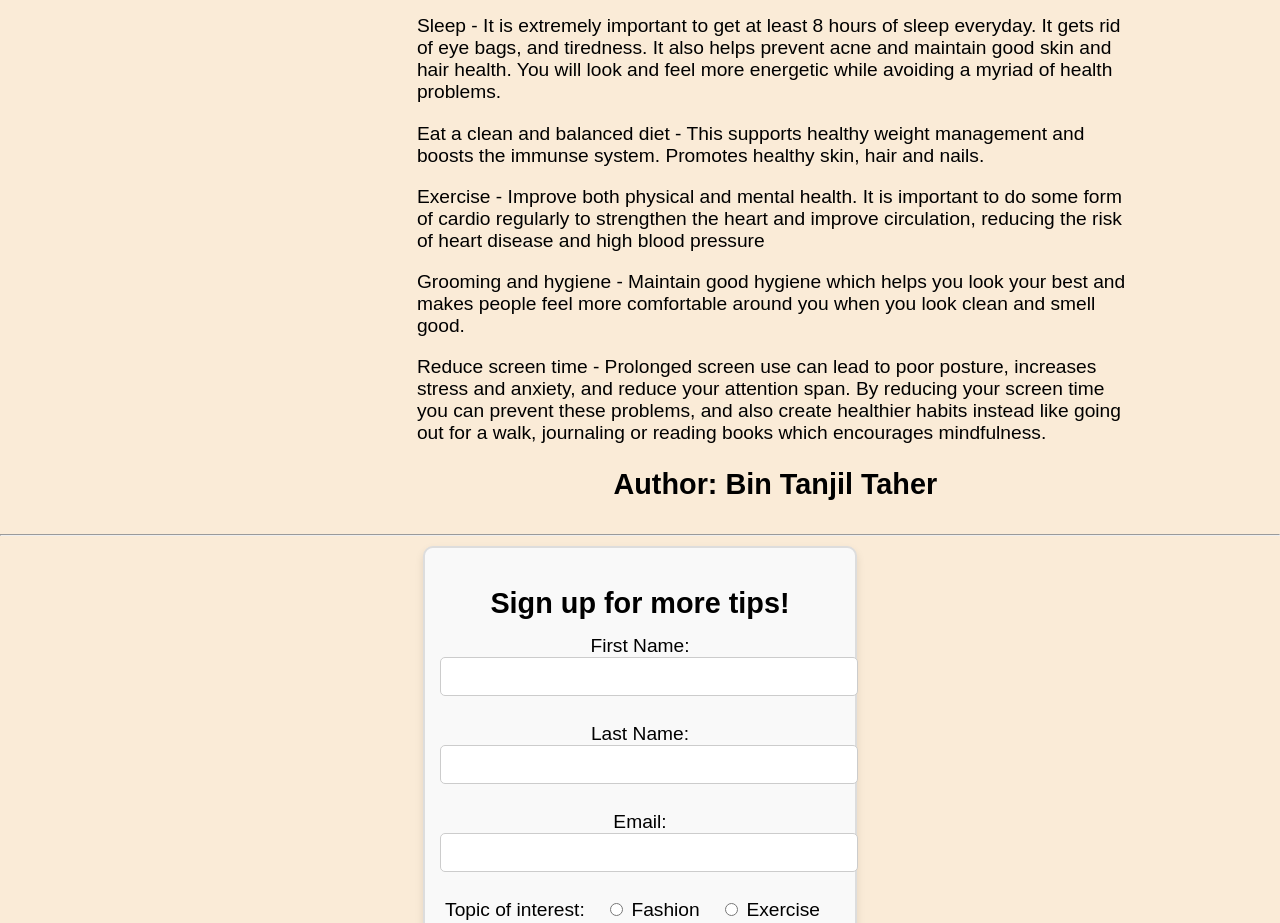
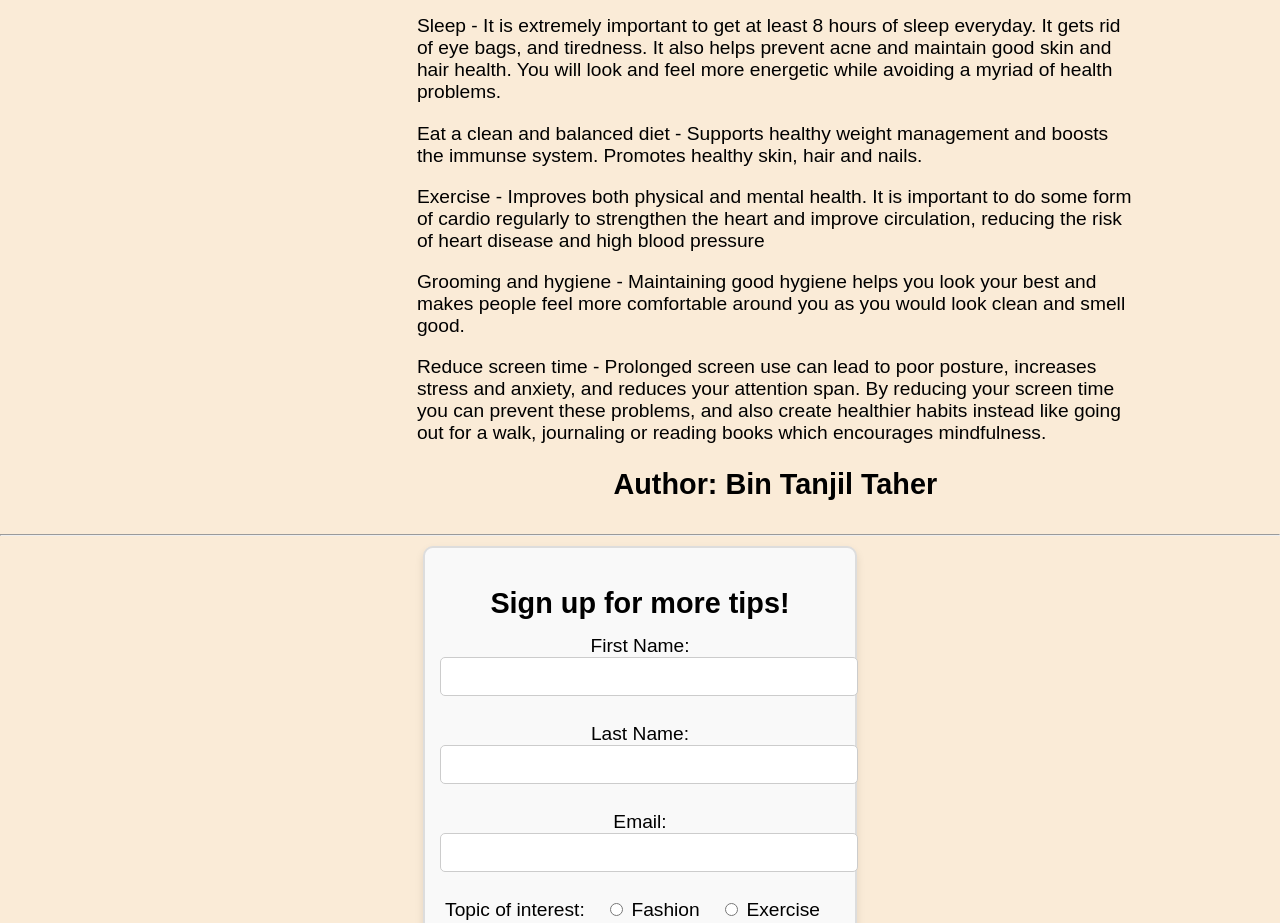
Before and after one commit to Tanjil-04/Tanjil-04.github.io, a plain HTML site: page index.html in a window 1280 px wide. Shown: the part 4780-5703 px from the top of the page. Drawn offline with Linux system fonts and the light colour scheme; a web font is replaced by a local one.

Commit message:
changed grammar

```diff
--- a/index.html
+++ b/index.html
@@ -151,18 +151,18 @@
                         </p>
 
                         <p>
-                            Eat a clean and balanced diet - This supports healthy weight management and boosts the immunse system. Promotes healthy skin, hair and nails.
+                            Eat a clean and balanced diet - Supports healthy weight management and boosts the immunse system. Promotes healthy skin, hair and nails.
                         </p>
 
                         <p>
-                            Exercise - Improve both physical and mental health. It is important to do some form of cardio regularly to strengthen the heart and improve circulation, reducing the risk of heart disease and high blood pressure
+                            Exercise - Improves both physical and mental health. It is important to do some form of cardio regularly to strengthen the heart and improve circulation, reducing the risk of heart disease and high blood pressure
                         </p>
 
                         <p>
-                            Grooming and hygiene - Maintain good hygiene which helps you look your best and makes people feel more comfortable around you when you look clean and smell good.
+                            Grooming and hygiene - Maintaining good hygiene helps you look your best and makes people feel more comfortable around you as you would look clean and smell good.
                         </p>
                         <p>
-                            Reduce screen time - Prolonged screen use can lead to poor posture, increases stress and anxiety, and reduce your attention span. By reducing your screen time you can prevent these problems, and also create healthier habits instead like going out for a walk, journaling or reading books which encourages mindfulness.
+                            Reduce screen time - Prolonged screen use can lead to poor posture, increases stress and anxiety, and reduces your attention span. By reducing your screen time you can prevent these problems, and also create healthier habits instead like going out for a walk, journaling or reading books which encourages mindfulness.
                         </p>
 
                     </main>
```
